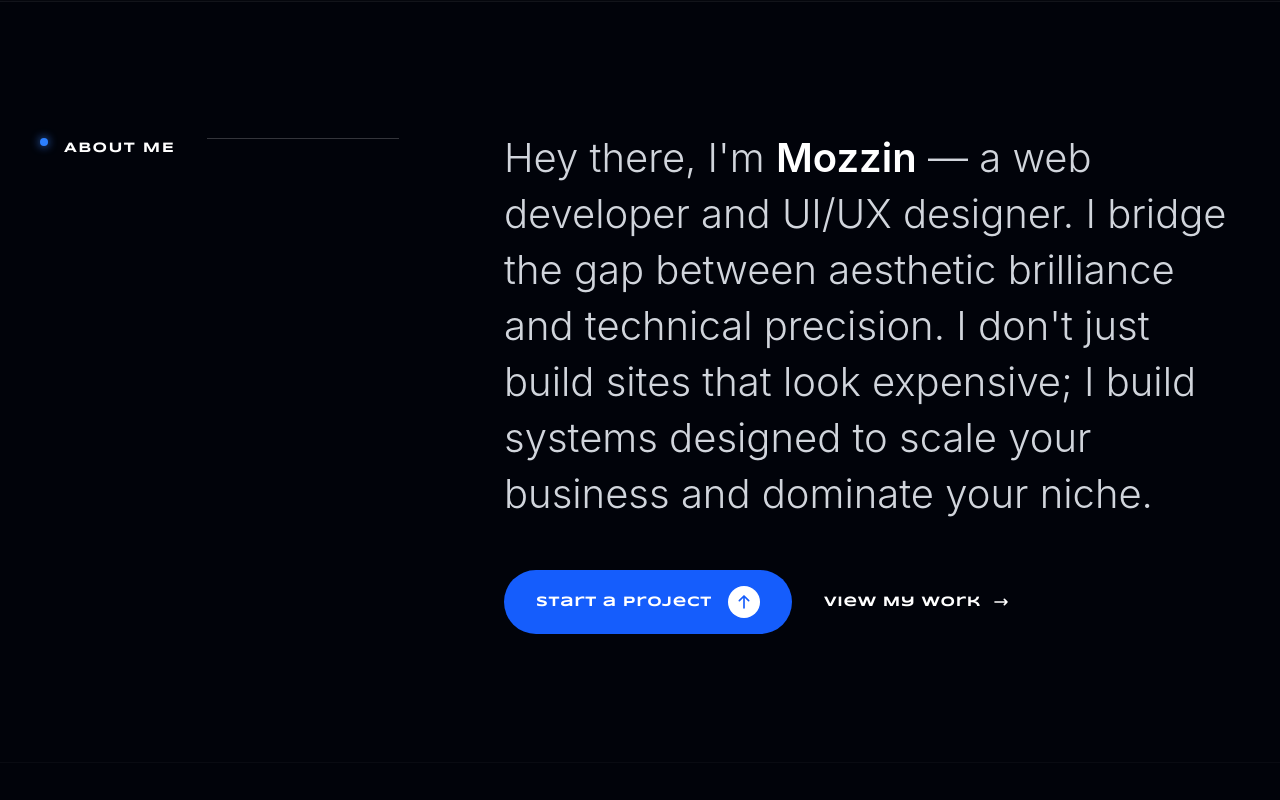
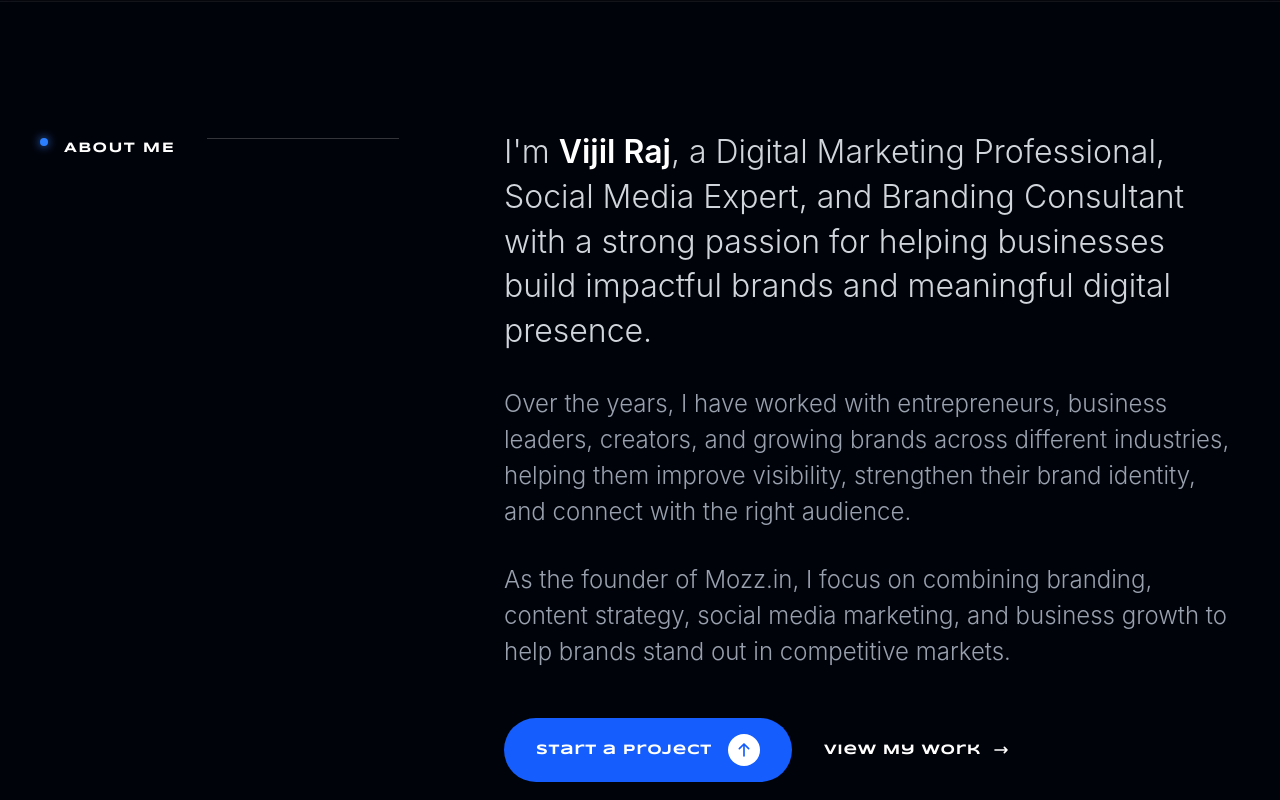
Before and after one commit to UNITY-11/mozzin, a Next.js app: page / in a window 1280 px wide. Shown: the part 880-1680 px from the top of the page. Built offline with nearby package versions, Linux system fonts and the light colour scheme.

Commit message:
Update about content to Vijil Raj bio

```diff
--- a/src/components/AboutSection.tsx
+++ b/src/components/AboutSection.tsx
@@ -66,16 +66,15 @@ export default function AboutSection() {
           </div>
 
           {/* Right Content */}
-          <div
-            className={`transform transition-all delay-200 duration-1000 lg:w-2/3 ${isVisible ? 'translate-y-0 opacity-100' : 'translate-y-12 opacity-0'}`}
-          >
-            <p className="mb-12 font-sans text-2xl leading-relaxed font-light text-gray-300 md:text-4xl lg:text-[40px] lg:leading-[1.4]">
-              Hey there, I&apos;m{' '}
-              <span className="font-semibold text-white">Mozzin</span> — a web
-              developer and UI/UX designer. I bridge the gap between aesthetic
-              brilliance and technical precision. I don&apos;t just build sites
-              that look expensive; I build systems designed to scale your
-              business and dominate your niche.
+          <div className={`flex flex-col gap-8 lg:w-2/3 transition-all duration-1000 delay-200 transform ${isVisible ? 'translate-y-0 opacity-100' : 'translate-y-12 opacity-0'}`}>
+            <p className="font-sans text-2xl font-light leading-relaxed text-gray-300 md:text-3xl lg:text-[32px] lg:leading-[1.4]">
+              I&apos;m <span className="font-semibold text-white">Vijil Raj</span>, a Digital Marketing Professional, Social Media Expert, and Branding Consultant with a strong passion for helping businesses build impactful brands and meaningful digital presence.
+            </p>
+            <p className="font-sans text-xl font-light leading-relaxed text-gray-400 md:text-2xl lg:text-[24px] lg:leading-[1.5]">
+              Over the years, I have worked with entrepreneurs, business leaders, creators, and growing brands across different industries, helping them improve visibility, strengthen their brand identity, and connect with the right audience.
+            </p>
+            <p className="mb-4 font-sans text-xl font-light leading-relaxed text-gray-400 md:text-2xl lg:text-[24px] lg:leading-[1.5]">
+              As the founder of Mozz.in, I focus on combining branding, content strategy, social media marketing, and business growth to help brands stand out in competitive markets.
             </p>
 
             {/* Buttons */}
```
